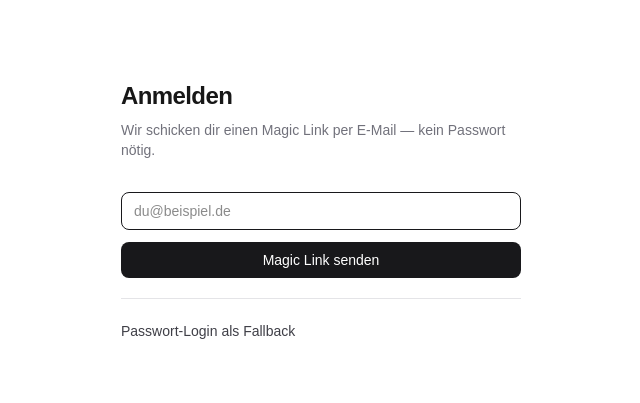
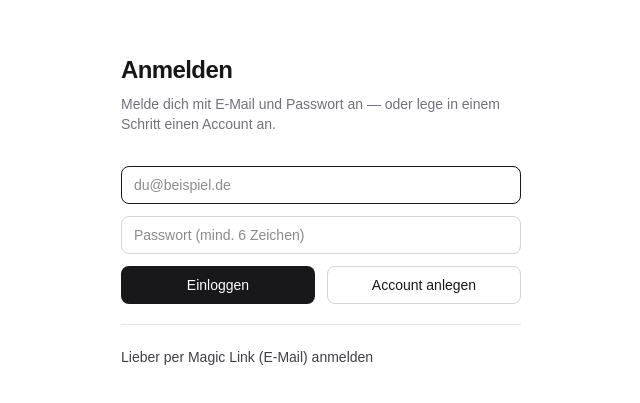
Before and after one commit to mubaarig/expose-generator, a Next.js app: page /login in a window 1280 px wide. Shown: the part 189-592 px from the top of the page, without its empty margins (319-959 px from the left). Built offline with nearby package versions, Linux system fonts and the light colour scheme.

Commit message:
Make password sign-in the primary login, magic link secondary
Email scanners (Outlook/Defender) pre-open one-time magic links and burn
them, which is unreliable for a public demo. Lead with email + password
(instant, no email round-trip) and demote magic link to an opt-in below.

```diff
--- a/src/app/login/page.tsx
+++ b/src/app/login/page.tsx
@@ -9,10 +9,10 @@ const AUTH_TIMEOUT_MS = 12_000;
 // Übersetzt die kryptischen Supabase-Fehlercodes in verständliche Hinweise.
 function describeAuthError(code: string, description: string | null): string {
   if (code === "otp_expired") {
-    return "Der E-Mail-Link war abgelaufen oder wurde schon geöffnet. Manche Postfächer (z. B. Outlook) klicken Links beim Scannen automatisch an und verbrauchen den Einmal-Link. Fordere einen neuen an oder nutze den Passwort-Login unten.";
+    return "Der E-Mail-Link war abgelaufen oder wurde schon geöffnet. Manche Postfächer (z. B. Outlook) klicken Links beim Scannen automatisch an und verbrauchen den Einmal-Link. Melde dich einfach oben mit E-Mail und Passwort an.";
   }
   if (code === "exchange_failed" || code === "missing_code") {
-    return "Die Anmeldung über den Link hat nicht geklappt. Fordere einen neuen Link an oder nutze den Passwort-Login unten.";
+    return "Die Anmeldung über den Link hat nicht geklappt. Melde dich oben mit E-Mail und Passwort an.";
   }
   return description ?? "Anmeldung über den Link fehlgeschlagen.";
 }
@@ -40,16 +40,18 @@ function LoginForm() {
 
   const [email, setEmail] = useState("");
   const [password, setPassword] = useState("");
-  const [showPasswordLogin, setShowPasswordLogin] = useState(
-    linkError !== null,
-  );
+  const [showMagicLink, setShowMagicLink] = useState(false);
   const [status, setStatus] = useState<"idle" | "sending" | "sent" | "error">(
     linkError ? "error" : "idle",
   );
   const [error, setError] = useState<string | null>(linkError);
 
-  async function handleSubmit(e: React.FormEvent) {
-    e.preventDefault();
+  async function sendMagicLink() {
+    if (!email) {
+      setError("Bitte gib zuerst deine E-Mail-Adresse ein.");
+      setStatus("error");
+      return;
+    }
     setStatus("sending");
     setError(null);
 
@@ -62,15 +64,14 @@ function LoginForm() {
             emailRedirectTo: `${window.location.origin}/auth/callback`,
           },
         }),
-        "Supabase antwortet gerade zu langsam. Nutze den Passwort-Login unten oder versuche es später erneut.",
+        "Supabase antwortet gerade zu langsam. Nutze oben den Passwort-Login oder versuche es später erneut.",
       );
 
       if (error) {
         const isRateLimit = error.message.toLowerCase().includes("rate limit");
-        if (isRateLimit) setShowPasswordLogin(true);
         setError(
           isRateLimit
-            ? "Supabase hat gerade zu viele Magic-Link-E-Mails blockiert. Nutze den Passwort-Login unten oder warte kurz."
+            ? "Supabase hat gerade zu viele Magic-Link-E-Mails blockiert. Nutze oben den Passwort-Login oder warte kurz."
             : error.message,
         );
         setStatus("error");
@@ -78,7 +79,6 @@ function LoginForm() {
         setStatus("sent");
       }
     } catch (err) {
-      setShowPasswordLogin(true);
       setError(err instanceof Error ? err.message : "Auth-Anfrage fehlgeschlagen.");
       setStatus("error");
     }
@@ -140,19 +140,18 @@ function LoginForm() {
     <main className="mx-auto flex min-h-dvh max-w-md flex-col justify-center px-6">
       <h1 className="text-2xl font-semibold tracking-tight">Anmelden</h1>
       <p className="mt-2 text-sm text-zinc-500">
-        Wir schicken dir einen Magic Link per E-Mail — kein Passwort nötig.
+        Melde dich mit E-Mail und Passwort an — oder lege in einem Schritt einen
+        Account an.
       </p>
 
       {status === "sent" ? (
         <div className="mt-8 rounded-lg border border-emerald-200 bg-emerald-50 p-4 text-sm text-emerald-800 dark:border-emerald-900 dark:bg-emerald-950/40 dark:text-emerald-300">
-          {showPasswordLogin
-            ? "Account angelegt. Falls Supabase E-Mail-Bestätigung verlangt, bestätige die Adresse und melde dich danach per Passwort an."
-            : "Link ist unterwegs. Schau in dein Postfach für "}
-          {!showPasswordLogin && <span className="font-medium">{email}</span>}
+          Link ist unterwegs. Schau in dein Postfach für{" "}
+          <span className="font-medium">{email}</span>.
         </div>
       ) : (
         <div className="mt-8 flex flex-col gap-5">
-          <form onSubmit={handleSubmit} className="flex flex-col gap-3">
+          <form onSubmit={handlePasswordSubmit} className="flex flex-col gap-3">
             <input
               type="email"
               required
@@ -162,46 +161,13 @@ function LoginForm() {
               placeholder="du@beispiel.de"
               className="rounded-lg border border-zinc-300 bg-white px-3 py-2 text-sm outline-none focus:border-zinc-900 dark:border-zinc-700 dark:bg-zinc-900 dark:focus:border-zinc-100"
             />
-            <button
-              type="submit"
-              disabled={status === "sending"}
-              className="rounded-lg bg-zinc-900 px-3 py-2 text-sm font-medium text-white transition-opacity hover:opacity-90 disabled:opacity-50 dark:bg-zinc-100 dark:text-zinc-900"
-            >
-              {status === "sending" ? "Wird gesendet…" : "Magic Link senden"}
-            </button>
-          </form>
-
-          <div className="border-t border-zinc-200 pt-5 dark:border-zinc-800">
-            <button
-              type="button"
-              onClick={() => {
-                setStatus("idle");
-                setError(null);
-                setShowPasswordLogin((v) => !v);
-              }}
-              className="text-sm font-medium text-zinc-700 hover:text-zinc-950 dark:text-zinc-300 dark:hover:text-zinc-100"
-            >
-              {showPasswordLogin
-                ? "Passwort-Login ausblenden"
-                : "Passwort-Login als Fallback"}
-            </button>
-
-            {showPasswordLogin && (
-              <form
-                onSubmit={handlePasswordSubmit}
-                className="mt-4 flex flex-col gap-3"
-              >
-                <p className="text-xs leading-relaxed text-zinc-500">
-                  Wenn Supabase E-Mail-Bestätigung verlangt, lege Demo-User im
-                  Supabase-Dashboard an und bestätige sie dort direkt.
-                </p>
             <input
               type="password"
               required
               minLength={6}
               value={password}
               onChange={(e) => setPassword(e.target.value)}
-                  placeholder="Passwort"
+              placeholder="Passwort (mind. 6 Zeichen)"
               className="rounded-lg border border-zinc-300 bg-white px-3 py-2 text-sm outline-none focus:border-zinc-900 dark:border-zinc-700 dark:bg-zinc-900 dark:focus:border-zinc-100"
             />
             <div className="grid grid-cols-2 gap-3">
@@ -210,7 +176,7 @@ function LoginForm() {
                 disabled={status === "sending"}
                 className="rounded-lg bg-zinc-900 px-3 py-2 text-sm font-medium text-white transition-opacity hover:opacity-90 disabled:opacity-50 dark:bg-zinc-100 dark:text-zinc-900"
               >
-                    Einloggen
+                {status === "sending" ? "…" : "Einloggen"}
               </button>
               <button
                 type="button"
@@ -222,6 +188,39 @@ function LoginForm() {
               </button>
             </div>
           </form>
+
+          <div className="border-t border-zinc-200 pt-5 dark:border-zinc-800">
+            <button
+              type="button"
+              onClick={() => {
+                setStatus("idle");
+                setError(null);
+                setShowMagicLink((v) => !v);
+              }}
+              className="text-sm font-medium text-zinc-700 hover:text-zinc-950 dark:text-zinc-300 dark:hover:text-zinc-100"
+            >
+              {showMagicLink
+                ? "Magic Link ausblenden"
+                : "Lieber per Magic Link (E-Mail) anmelden"}
+            </button>
+
+            {showMagicLink && (
+              <div className="mt-4 flex flex-col gap-2">
+                <p className="text-xs leading-relaxed text-zinc-500">
+                  Wir senden einen Anmeldelink an die oben eingegebene Adresse.
+                  Hinweis: Manche Postfächer (z. B. Outlook) verbrauchen den
+                  Einmal-Link beim Scannen — der Passwort-Login oben ist
+                  zuverlässiger.
+                </p>
+                <button
+                  type="button"
+                  disabled={status === "sending"}
+                  onClick={sendMagicLink}
+                  className="rounded-lg border border-zinc-300 px-3 py-2 text-sm font-medium text-zinc-900 transition-colors hover:bg-zinc-50 disabled:opacity-50 dark:border-zinc-700 dark:text-zinc-100 dark:hover:bg-zinc-800"
+                >
+                  {status === "sending" ? "Wird gesendet…" : "Magic Link senden"}
+                </button>
+              </div>
             )}
           </div>
 
```
Lines whose indentation alone changed are shown as unchanged.
